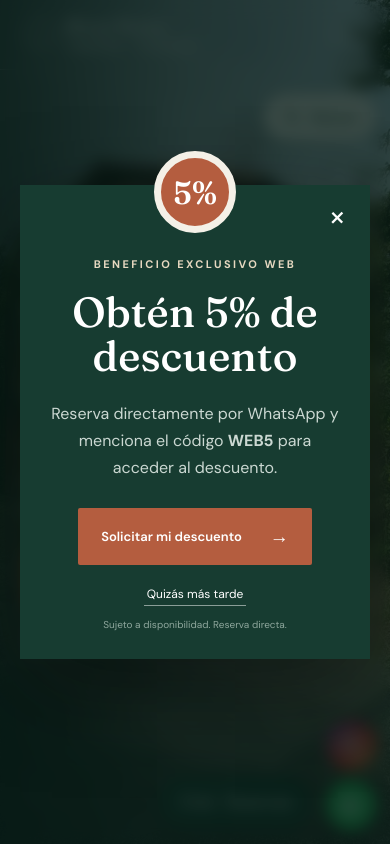
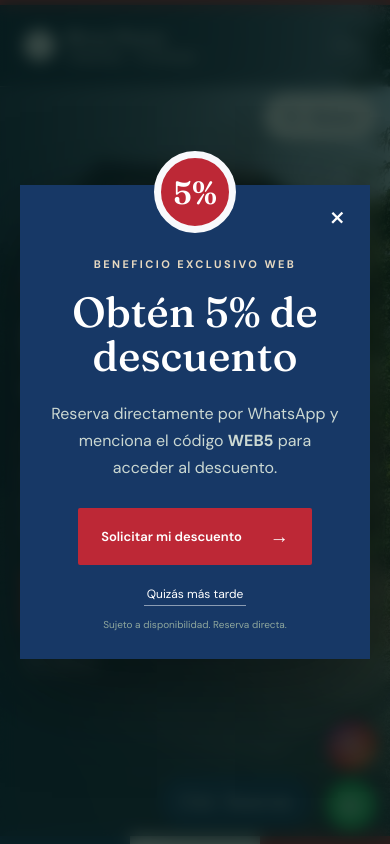
Before and after one commit to Ripe2023/cabanas-rivas-pezoa, a website built with Vite: page index.html in a window 390 px wide. Shown: the top 844 px of the page. Built offline with nearby package versions, Linux system fonts and the light colour scheme.

Commit message:
Ambientar sitio para Fiestas Patrias

```diff
--- /dev/null
+++ b/fiestas-patrias.css
@@ -0,0 +1,21 @@
+/* Seasonal presentation; original cabin photographs remain unchanged. */
+body.fiestasPatrias{--forest:#173866;--forest-dark:#102442;--cream:#f8f9fc;--sand:#dfe5ef;--rust:#bd2836;--ink:#192b43}
+.fiestasPatrias .header{border-top:5px solid #bd2836;background:linear-gradient(90deg,#102442e8,#10244280);height:87px}
+.fiestasPatrias .brand-mark{background:#fff;color:#173866;border-color:#fff}
+.fiestasPatrias .hero{border-bottom:8px solid transparent;border-image:linear-gradient(90deg,#173866 0 33.33%,#fff 33.33% 66.66%,#bd2836 66.66%) 1}
+.fiestasPatrias .hero-shade{background:linear-gradient(90deg,#0e2443e8 0%,#102442a3 48%,#10244214),linear-gradient(0deg,#1024428c,transparent 50%)}
+.fiestasPatrias .hero h1{font-size:clamp(48px,6.5vw,94px)}
+.fiestasPatrias .hero h1 em{color:#fff}
+.fiestasPatrias .hero .eyebrow{color:#fff;letter-spacing:.15em;display:flex;gap:12px;align-items:center}
+.fiestasPatrias .hero .eyebrow span{font-size:25px}
+.fiestasPatrias .hero .button.primary{background:#bd2836;border:1px solid #e89199;box-shadow:0 5px 20px #0002}
+.fiestasPatrias .hero-copy{color:#f1f5fc}
+.fiestasPatrias .experience,.fiestasPatrias .booking,.fiestasPatrias .promo-card{background:#173866}
+.fiestasPatrias .booking{border-top:7px solid #bd2836}
+.fiestasPatrias .booking h2{max-width:900px;margin-left:auto;margin-right:auto}
+.fiestasPatrias .cabin-card{border-bottom:4px solid #bd2836}
+.fiestasPatrias .section-head .eyebrow,.fiestasPatrias .intro .eyebrow{color:#b42331}
+.fiestasPatrias .chatLauncher,.fiestasPatrias .chatForm button,.fiestasPatrias .chatBubble.visitor{background:#173866}
+.fiestasPatrias .chatPanel header{background:#102442;border-top:5px solid #bd2836}
+.fiestasPatrias .siteSearch{color:#173866;border-color:#ccd6e5}
+@media(max-width:600px){.fiestasPatrias .hero-content{padding-top:100px}.fiestasPatrias .hero .eyebrow{font-size:10px;letter-spacing:.08em}.fiestasPatrias .hero h1{font-size:clamp(43px,10vw,60px)}.fiestasPatrias .hero-copy{font-size:16px}}
--- a/index.html
+++ b/index.html
@@ -12,12 +12,12 @@
   <link rel="preconnect" href="https://fonts.googleapis.com" /><link rel="preconnect" href="https://fonts.gstatic.com" crossorigin />
   <link href="https://fonts.googleapis.com/css2?family=DM+Sans:wght@400;500;600;700&family=Fraunces:opsz,wght@9..144,500;9..144,600&display=swap" rel="stylesheet" />
   <link rel="stylesheet" href="/styles.css" />
-  <link rel="stylesheet" href="/reviews.css" />
+  <link rel="stylesheet" href="/reviews.css" /><link rel="stylesheet" href="/fiestas-patrias.css" />
 </head>
-<body><button class="siteSearch" type="button" aria-haspopup="dialog" aria-label="Abrir buscador" data-i18n-aria="searchAria"><svg width="20" height="20" viewBox="0 0 24 24" fill="none" stroke="currentColor" stroke-width="2" aria-hidden="true"><circle cx="10.5" cy="10.5" r="6.5"/><path d="m16 16 5 5"/></svg><span data-i18n="search">Buscar</span></button>
+<body class="fiestasPatrias"><button class="siteSearch" type="button" aria-haspopup="dialog" aria-label="Abrir buscador" data-i18n-aria="searchAria"><svg width="20" height="20" viewBox="0 0 24 24" fill="none" stroke="currentColor" stroke-width="2" aria-hidden="true"><circle cx="10.5" cy="10.5" r="6.5"/><path d="m16 16 5 5"/></svg><span data-i18n="search">Buscar</span></button>
   <header class="header"><a class="brand" href="#inicio"><span class="brand-mark">⌂</span><span><strong>Rivas Pezoa</strong><span data-i18n="brandSubtitle">Cabañas · Coñaripe</span></span></a><button class="menu-btn" aria-label="Abrir menú"><span></span><span></span></button><nav class="nav"><a href="#cabanas" data-i18n="navCabins">Cabañas</a><a href="#experiencia" data-i18n="navExperience">Experiencia</a><a href="#ubicacion" data-i18n="navLocation">Ubicación</a><a href="https://www.instagram.com/cabanasrivaspezoa/" target="_blank">Instagram</a><button class="search-toggle" type="button" aria-haspopup="dialog" data-i18n-aria="searchAria"><span aria-hidden="true">⌕</span><span data-i18n="search">Buscar</span></button><div class="language-switch" aria-label="Idioma"><button type="button" data-lang="es" class="active" aria-pressed="true">ES</button><span>/</span><button type="button" data-lang="en" aria-pressed="false">EN</button></div><a class="nav-cta" href="https://wa.me/56994427207?text=Hola%2C%20quisiera%20consultar%20disponibilidad%20en%20Caba%C3%B1as%20Rivas%20Pezoa" target="_blank" data-i18n="consult">Consultar</a></nav></header>
   <main>
-    <section class="hero" id="inicio"><img class="hero-image" src="/assets/cabins/exterior-principal.jpeg" alt="Exterior de Cabañas Rivas Pezoa en Coñaripe" fetchpriority="high" /><div class="hero-shade"></div><div class="hero-content"><p class="eyebrow light">Panguipulli · Región de Los Ríos</p><h1>Tu descanso<br /><em>en Coñaripe</em></h1><p class="hero-copy">Cabañas acogedoras para disfrutar el sur de Chile, el lago Calafquén, la Ruta Termal y la tranquilidad de Coñaripe.</p><div class="hero-actions"><a class="button primary" href="https://wa.me/56994427207?text=Hola%2C%20quisiera%20consultar%20disponibilidad%20en%20Caba%C3%B1as%20Rivas%20Pezoa" target="_blank">Consultar disponibilidad <span>→</span></a><a class="text-link" href="#cabanas">Ver cabañas</a></div></div><div class="hero-note">Cabañas Rivas Pezoa <span>↓</span></div></section>
+    <section class="hero" id="inicio"><img class="hero-image" src="/assets/cabins/exterior-principal.jpeg" alt="Exterior de Cabañas Rivas Pezoa en Coñaripe" fetchpriority="high" /><div class="hero-shade"></div><div class="hero-content"><p class="eyebrow light"><span aria-hidden="true">🇨🇱</span> Septiembre · Celebremos en el sur</p><h1>Fiestas Patrias<br /><em>en Coñaripe</em></h1><p class="hero-copy">Celebra el 18 con una escapada al sur. Disfruta en familia la tranquilidad de Coñaripe, el lago Calafquén y la Ruta Termal. Consulta fechas y disponibilidad.</p><div class="hero-actions"><a class="button primary" href="https://wa.me/56994427207?text=Hola%2C%20quisiera%20consultar%20disponibilidad%20en%20Caba%C3%B1as%20Rivas%20Pezoa" target="_blank">Consultar disponibilidad <span>→</span></a><a class="text-link" href="#cabanas">Ver cabañas</a></div></div><div class="hero-note">Cabañas Rivas Pezoa <span>↓</span></div></section>
     <section class="section intro"><div><p class="eyebrow">Una estadía simple y acogedora</p><h2>Descansa y descubre los paisajes del sur.</h2></div><div class="intro-copy"><p>Estamos en Coñaripe, un buen punto de partida para recorrer la localidad, conocer la Ruta Termal hacia Liquiñe y disfrutar los distintos atractivos de la zona.</p><div class="mini-features"><span>✓ Entorno tranquilo</span><span>✓ Estacionamiento</span><span>✓ Reserva directa</span><span>✓ Atención por WhatsApp</span></div></div></section>
     <section class="section cabins" id="cabanas"><div class="section-head"><div><p class="eyebrow">Tu estadía en Coñaripe</p><h2>Nuestras cabañas</h2></div><p>Espacios acogedores para descansar y disfrutar la zona. Consulta disponibilidad y detalles directamente por WhatsApp.</p></div><div class="cabin-grid">
       <article class="cabin-card" style="background-image:url('/assets/cabins/exterior-patio.jpeg')"><div class="card-top"><span>Descanso y privacidad</span><span>01</span></div><div class="card-info"><p>Para una escapada tranquila</p><h3>Ambiente acogedor</h3><div><span>Comodidad para tu estadía</span><a href="https://wa.me/56994427207?text=Hola%2C%20quisiera%20consultar%20disponibilidad" target="_blank">Consultar →</a></div></div></article>
@@ -49,7 +49,7 @@
       <div class="reviews-map"><iframe title="Cabañas Rivas Pezoa en Google Maps" src="https://www.google.com/maps?q=CABA%C3%91AS%20RIVAS%20PEZOA&amp;output=embed" loading="lazy" referrerpolicy="no-referrer-when-downgrade" allowfullscreen></iframe></div>
     </section>
     <section class="section location" id="ubicacion"><div class="location-map"><div class="map-lines"></div><div class="map-pin">⌖</div><span>Coñaripe</span></div><div class="location-copy"><p class="eyebrow">Cómo llegar</p><h2>Cabañas Rivas Pezoa</h2><p>Panguipulli, Región de Los Ríos, Chile. Encuéntranos en Google Maps y escríbenos antes de viajar para recibir la ubicación y recomendaciones de llegada.</p><a class="text-link dark" href="https://www.google.com/maps/search/?api=1&query=Caba%C3%B1as+Rivas+Pezoa+Co%C3%B1aripe" target="_blank">Abrir en Google Maps →</a></div></section>
-    <section class="booking"><p class="eyebrow light">Reserva directa</p><h2>¿Listo para venir a Coñaripe?</h2><p>Cuéntanos las fechas y cuántas personas viajan.</p><a class="button white" href="https://wa.me/56994427207?text=Hola%2C%20quisiera%20consultar%20disponibilidad%20en%20Caba%C3%B1as%20Rivas%20Pezoa" target="_blank">WhatsApp +56 9 9442 7207 <span>→</span></a><a class="button outline" href="https://wa.me/56940187470?text=Hola%2C%20quisiera%20consultar%20disponibilidad%20en%20Caba%C3%B1as%20Rivas%20Pezoa" target="_blank">WhatsApp +56 9 4018 7470 <span>→</span></a><small>Respuesta directa · sin intermediarios</small></section>
+    <section class="booking"><p class="eyebrow light">Reserva directa</p><h2>Este 18, tu descanso está en Coñaripe</h2><p>Cuéntanos las fechas y cuántas personas viajan.</p><a class="button white" href="https://wa.me/56994427207?text=Hola%2C%20quisiera%20consultar%20disponibilidad%20en%20Caba%C3%B1as%20Rivas%20Pezoa" target="_blank">WhatsApp +56 9 9442 7207 <span>→</span></a><a class="button outline" href="https://wa.me/56940187470?text=Hola%2C%20quisiera%20consultar%20disponibilidad%20en%20Caba%C3%B1as%20Rivas%20Pezoa" target="_blank">WhatsApp +56 9 4018 7470 <span>→</span></a><small>Respuesta directa · sin intermediarios</small></section>
   </main>
   <footer><div class="brand"><span class="brand-mark">⌂</span><span><strong>Rivas Pezoa</strong><span data-i18n="brandSubtitle">Cabañas · Coñaripe</span></span></div><div><a href="https://www.instagram.com/cabanasrivaspezoa/" target="_blank">Instagram @cabanasrivaspezoa</a><span>Panguipulli, Región de Los Ríos</span></div><p>© <span id="year"></span> Cabañas Rivas Pezoa<br><strong>Creado por Ripe_05</strong></p></footer>
   <div class="social-float" aria-label="Contacto directo">
--- a/main.js
+++ b/main.js
@@ -23,8 +23,8 @@ const translations = {
 };
 
 const englishContent = {
-  '.hero .eyebrow': 'Panguipulli · Los Ríos Region', '.hero h1': 'Your peaceful stay<br><em>in Coñaripe</em>',
-  '.hero-copy': 'Cozy cabins for enjoying southern Chile, Lake Calafquén, the Thermal Route and the peaceful atmosphere of Coñaripe.', '.hero-actions .primary': 'Check availability <span>→</span>', '.hero-actions .text-link': 'View cabins',
+  '.hero .eyebrow': 'September · Celebrate in southern Chile', '.hero h1': 'Chilean National Holidays<br><em>in Coñaripe</em>',
+  '.hero-copy': 'Celebrate the September holidays with a family getaway to Coñaripe. Enjoy Lake Calafquén and the Thermal Route. Ask about dates and availability.', '.hero-actions .primary': 'Check availability <span>→</span>', '.hero-actions .text-link': 'View cabins',
   '.intro .eyebrow': 'A simple and welcoming stay', '.intro h2': 'Rest and discover the landscapes of southern Chile.', '.intro-copy > p': 'We are in Coñaripe, an ideal base for exploring the town, discovering the Thermal Route to Liquiñe and enjoying the area’s many attractions.',
   '.mini-features span:nth-child(1)': '✓ Peaceful surroundings', '.mini-features span:nth-child(2)': '✓ Parking', '.mini-features span:nth-child(3)': '✓ Direct booking', '.mini-features span:nth-child(4)': '✓ WhatsApp assistance',
   '.cabins .section-head .eyebrow': 'Your stay in Coñaripe', '.cabins .section-head h2': 'Our cabins', '.cabins .section-head > p': 'Welcoming spaces where you can relax and enjoy the area. Ask about availability and details directly on WhatsApp.',
@@ -34,7 +34,7 @@ const englishContent = {
   '.experience .eyebrow': 'Experience Coñaripe', '.experience h2': 'Nature, water and culture.', '.experience-copy > p:not(.eyebrow)': 'From Coñaripe you can follow the Thermal Route toward Liquiñe, visit Lake Calafquén and discover the Mapuche Fort in Pucura.',
   '.experience-list span:nth-child(1)': '<b>01</b>Coñaripe Beach and Lake Calafquén', '.experience-list span:nth-child(2)': '<b>02</b>Coñaripe–Liquiñe Thermal Route', '.experience-list span:nth-child(3)': '<b>03</b>Pucura Mapuche Fort', '.experience-list span:nth-child(4)': '<b>04</b>Local food and shops', '.experience-list span:nth-child(5)': '<b>05</b>Trips to Villarrica National Park', '.quote-card p': 'Coñaripe welcomes you all year round.',
   '.gallery .eyebrow': 'Real photos', '.gallery h2': 'Experience your stay', '.gallery .text-link': 'See more on Instagram →', '.reviews-copy .eyebrow': 'Google reviews', '.reviews-copy h2': 'Discover our guests’ experiences.', '.reviews-copy > p': 'Read real reviews of Rivas Pezoa Cabins on Google Maps and share your experience after your stay.', '.google-rating strong': 'Current rating and reviews on Google Maps', '.reviews-button': 'View reviews on Google <span>→</span>', '.location-copy .eyebrow': 'How to get here', '.location-copy > p': 'Panguipulli, Los Ríos Region, Chile. Find us on Google Maps and message us before travelling for directions and arrival tips.', '.location-copy .text-link': 'Open in Google Maps →',
-  '.booking .eyebrow': 'Direct booking', '.booking h2': 'Ready to visit Coñaripe?', '.booking > p:not(.eyebrow)': 'Tell us your dates and how many guests are travelling.', '.booking small': 'Direct reply · no intermediaries',
+  '.booking .eyebrow': 'Direct booking', '.booking h2': 'A September getaway to Coñaripe', '.booking > p:not(.eyebrow)': 'Tell us your dates and how many guests are travelling.', '.booking small': 'Direct reply · no intermediaries',
   'footer .brand [data-i18n="brandSubtitle"]': 'Cabins · Coñaripe', 'footer > div:nth-child(2) span': 'Panguipulli, Los Ríos Region'
 };
 const originalContent = new Map();
```
